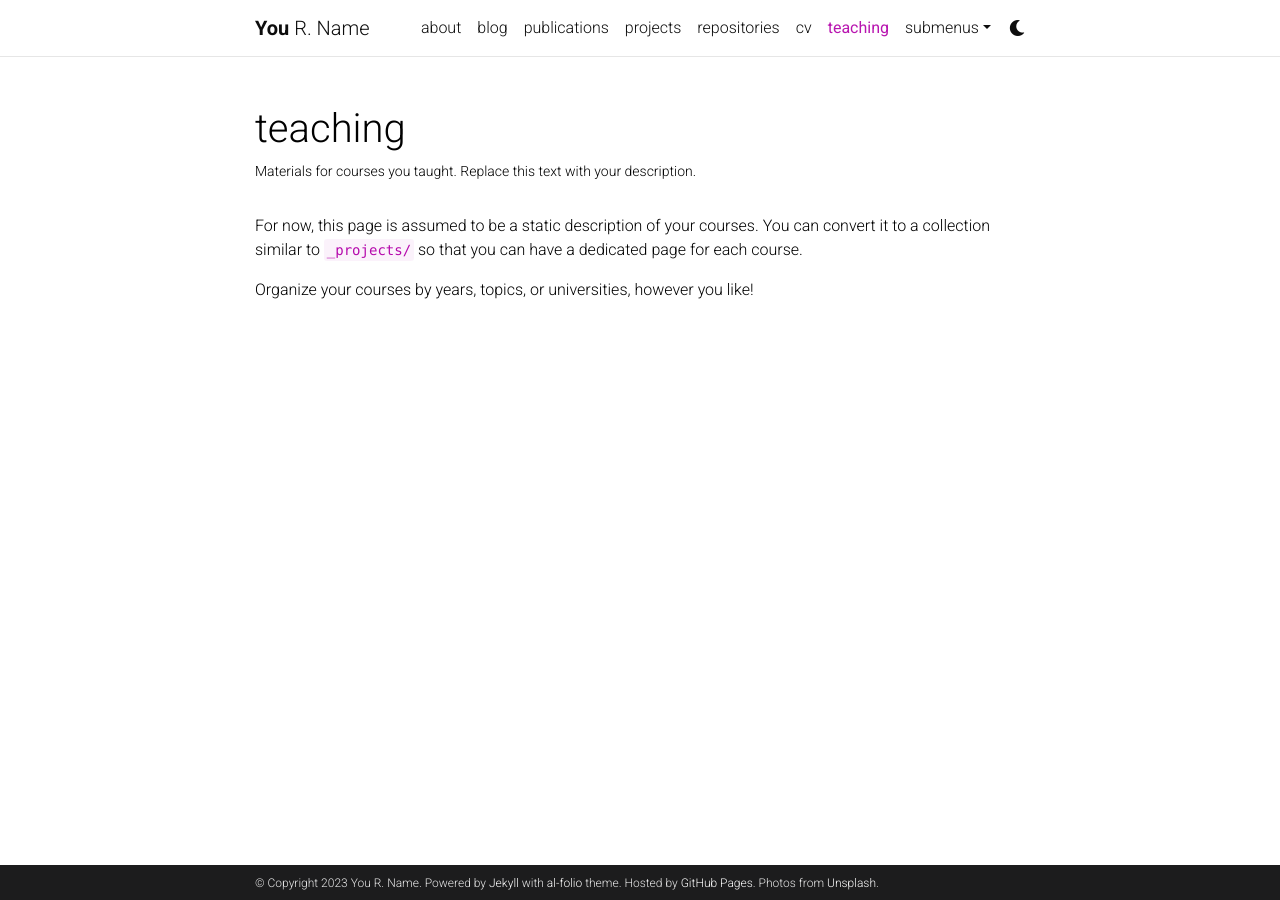
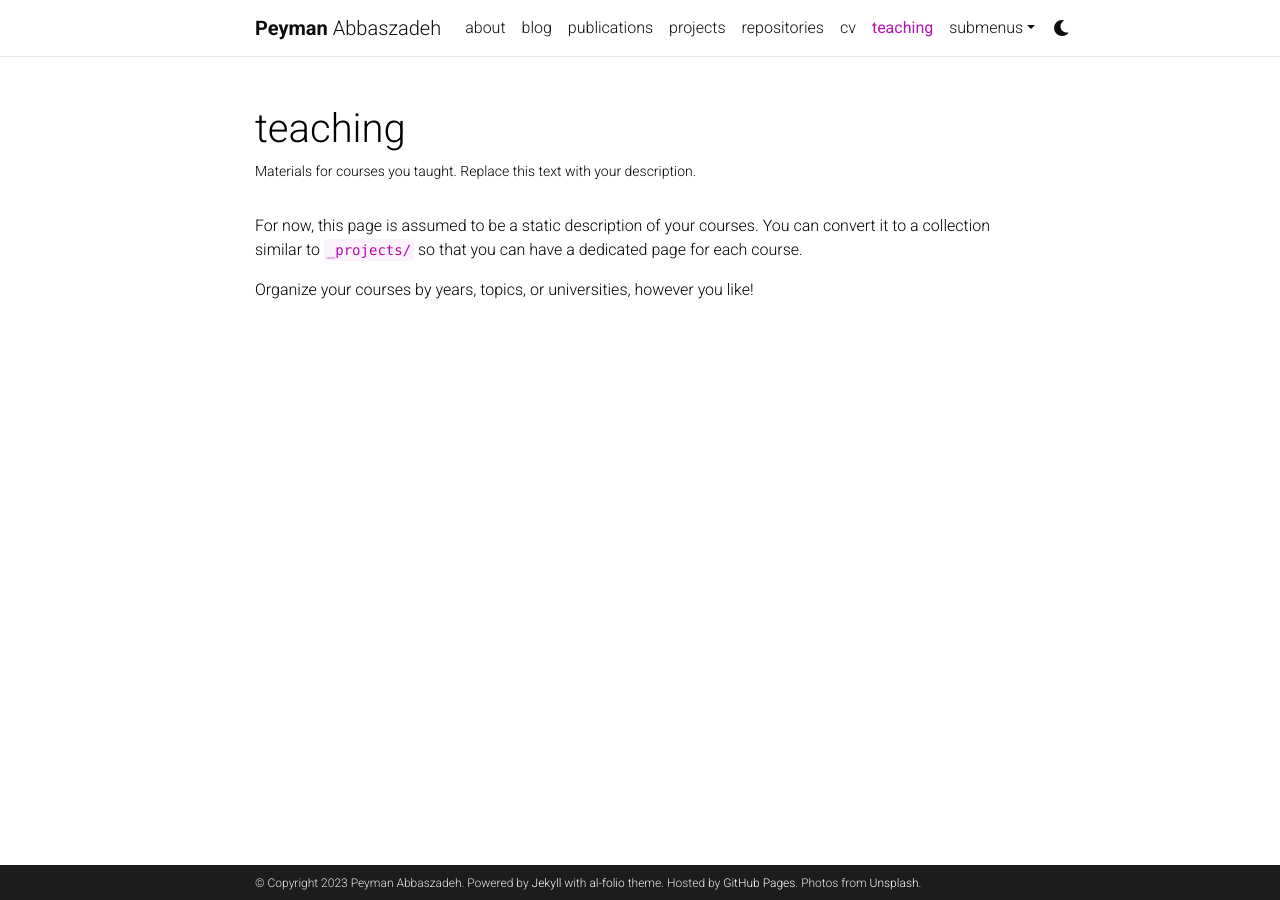
Before and after one commit to Pabbaszadeh/Pabbaszadeh.github.io, a Jekyll site: the page built from _pages/teaching.md, in a window 1280 px wide. Built offline with Jekyll 4.4.1, drawn with Linux system fonts in a browser that asks for light colours; comment, search, counter and statistics services are not loaded; a style sheet for code colours, icons or effects is not loaded.

Commit message:
Update _config.yml

```diff
--- a/_config.yml
+++ b/_config.yml
@@ -3,10 +3,10 @@
 # -----------------------------------------------------------------------------
 
 title: blank # the website title (if blank, full name will be used instead)
-first_name: You
-middle_name: R.
-last_name: Name
-email: you@example.com
+first_name: Peyman
+middle_name:
+last_name: Abbaszadeh
+email: pabbaszadeh@princeton.edu
 description: > # the ">" symbol means to ignore newlines until "footer_text:"
   A simple, whitespace theme for academics. Based on [*folio](https://github.com/bogoli/-folio) design.
 footer_text: >
```
